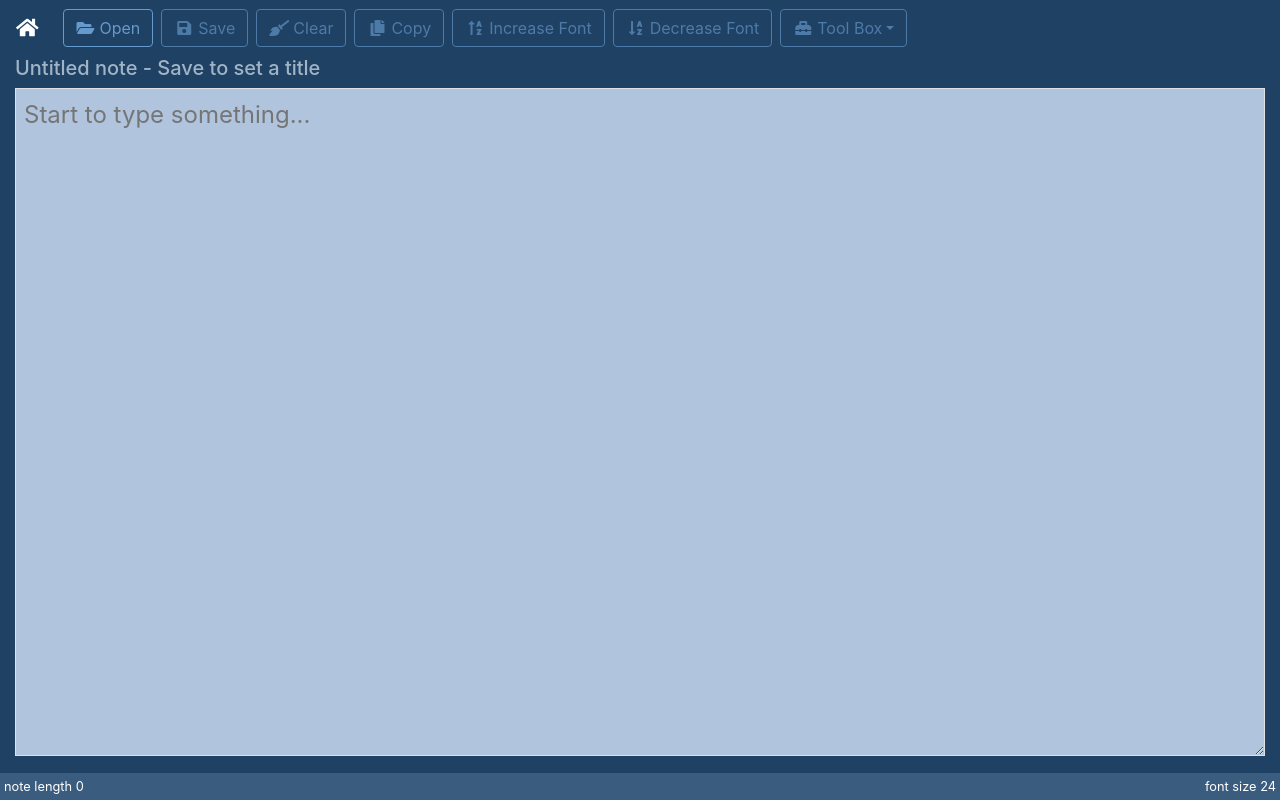
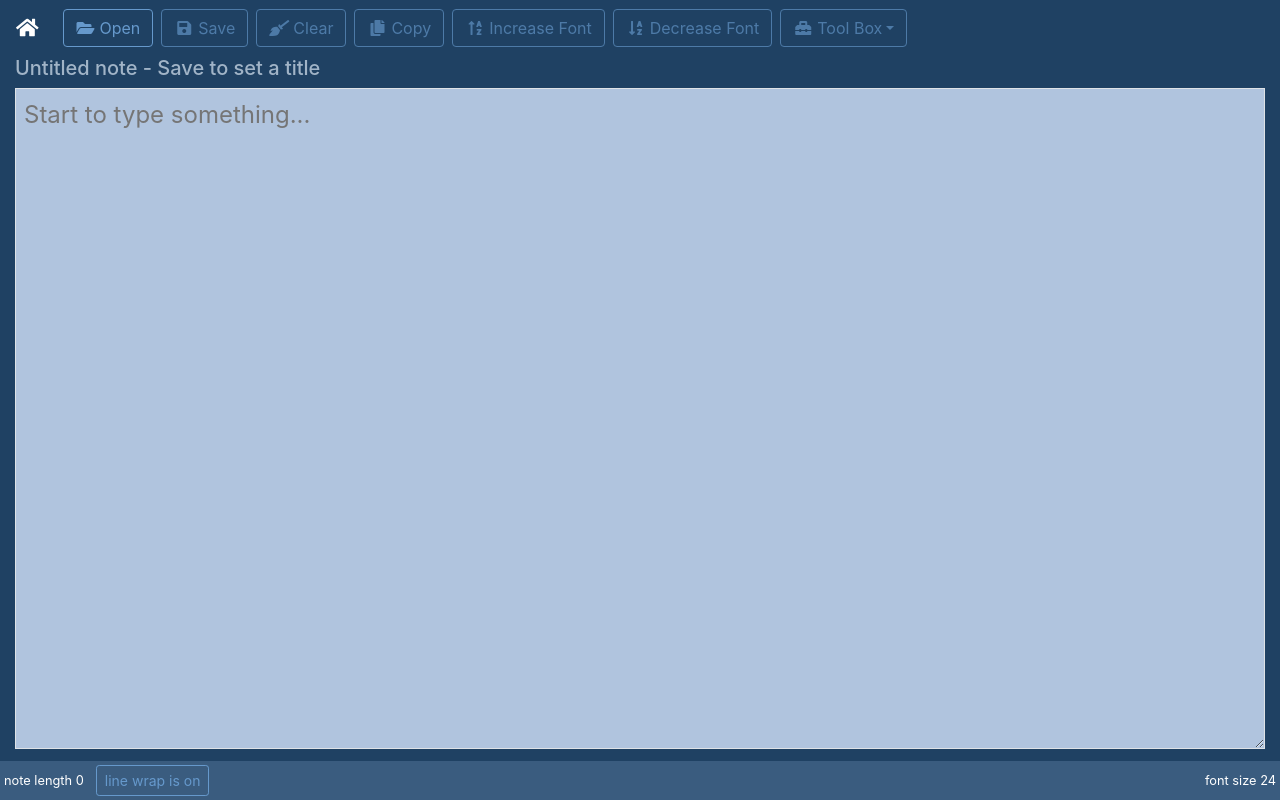
Before and after one commit to openXapps/web-apps-notes, a React (Create React App) app: page / in a window 1280 px wide. Built offline with nearby package versions, Linux system fonts and the light colour scheme.

Commit message:
Added line wrap option

```diff
--- a/src/assets/styles.scss
+++ b/src/assets/styles.scss
@@ -104,7 +104,7 @@ $navbar-dark-toggler-border-color: $dark;
 }
 
 .gd-textarea {
-  height: calc(100vh - 132px);
+  height: calc(100vh - 139px);
 }
 
 .navbar-toggler:focus,
--- a/src/components/Content.js
+++ b/src/components/Content.js
@@ -4,6 +4,11 @@ import { NoteContext } from '../context/NoteProvider';
 
 const Content = () => {
   const { noteTitle, noteContent, fontSize, onNoteContentChange } = React.useContext(NoteContext);
+  const [lineWrapOn, setLineWrapOn] = React.useState(true);
+
+  const onToggleLineWrap = () => {
+    setLineWrapOn(!lineWrapOn);
+  }
 
   return (
     <div className="container-fluid">
@@ -11,14 +16,28 @@ const Content = () => {
       <div className="w-100 border gd-textarea">
         <textarea
           id='gd-note'
-          style={{ fontSize: fontSize, backgroundColor: 'lightsteelblue' }}
+          style={lineWrapOn ? ({
+            fontSize: fontSize,
+            backgroundColor: 'lightsteelblue'
+          }) : ({
+            fontSize: fontSize,
+            backgroundColor: 'lightsteelblue',
+            whiteSpace: 'pre',
+            overflowWrap: 'normal',
+            overflowX: 'auto'
+          })}
           className="w-100 h-100 border-0 p-2 text-dark"
           placeholder="Start to type something..."
           value={noteContent}
           onChange={(e) => { onNoteContentChange(e.target.value) }}
         ></textarea>
       </div>
-      <Footer noteLength={noteContent.length} fontSize={fontSize} />
+      <Footer
+        noteLength={noteContent.length}
+        fontSize={fontSize}
+        lineWrapOn={lineWrapOn}
+        onToggleLineWrap={onToggleLineWrap}
+      />
     </div>
   );
 };
--- a/src/components/Footer.js
+++ b/src/components/Footer.js
@@ -1,10 +1,20 @@
 import React from 'react';
 
-const Footer = ({ noteLength, fontSize }) => {
+const Footer = ({ noteLength, fontSize, lineWrapOn, onToggleLineWrap }) => {
+  // console.log('Footer: lineWrapOn...', lineWrapOn);
   return (
     <div className="fixed-bottom">
-      <div className="d-flex flex-row justify-content-between bg-secondary text-dark">
-        <div className="p-1 small text-white">note length {noteLength}</div>
+      <div className="d-flex flex-row justify-content-between align-items-center bg-secondary">
+        <div className="d-flex flex-row align-items-center">
+          <div className="p-1 small text-white">note length {noteLength}</div>
+          <div className="ml-2 my-1">
+            <button
+              className="btn btn-outline-primary btn-sm"
+              type="button"
+              onClick={onToggleLineWrap}
+            >line wrap is {lineWrapOn ? 'on' : 'off'}</button>
+          </div>
+        </div>
         <div className="p-1 small text-white">font size {fontSize}</div>
       </div>
     </div>
--- a/src/components/Open.js
+++ b/src/components/Open.js
@@ -18,7 +18,7 @@ const Open = () => {
     setTimeout(() => {
       setNotes(getLocalStorage('gd-notes', 'noteDate', false).data);
       setIsLoading(false);
-    }, 600);
+    }, 500);
     return () => { };
   }, [])
 
```
